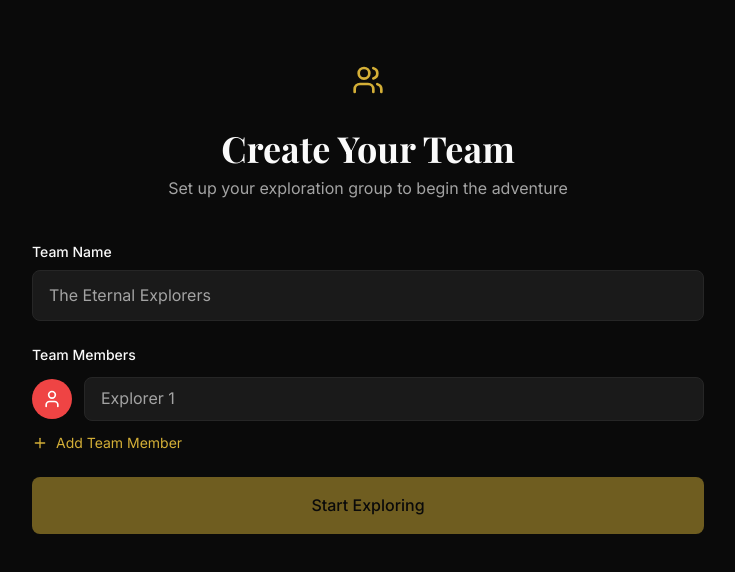
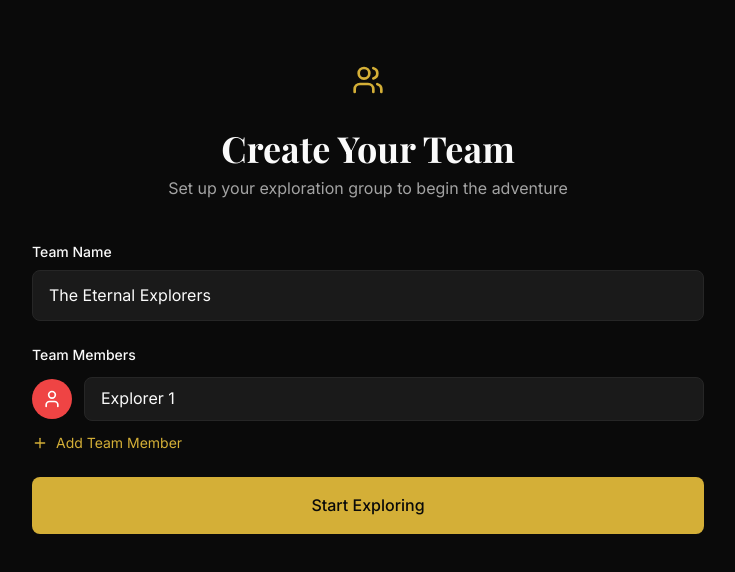
Before and after one commit to singhvibhor/city-quest, a React (Vite) app: page / in a window 1280 px wide. Both pictures are taken after a click on the button "Begin Your Journey". Shown: the top 572 px of the page, without its empty margins (272-1007 px from the left). Built offline with nearby package versions, Linux system fonts and the light colour scheme.

Commit message:
feat: initialize team name and member details in TeamSetup component
Co-authored-by: Vibhor Singh <6656886+singhvibhor@users.noreply.github.com>

```diff
--- a/src/components/TeamSetup.tsx
+++ b/src/components/TeamSetup.tsx
@@ -17,9 +17,9 @@ const AVATAR_COLORS = [
 
 export default function TeamSetup({ existingTeams, onTeamCreated, onSelectTeam }: TeamSetupProps) {
   const [mode, setMode] = useState<'select' | 'create'>(existingTeams.length > 0 ? 'select' : 'create');
-  const [teamName, setTeamName] = useState('');
+  const [teamName, setTeamName] = useState('The Eternal Explorers');
   const [members, setMembers] = useState<TeamMember[]>([
-    { id: '1', name: '', avatar: 'A' }
+    { id: '1', name: 'Explorer 1', avatar: 'A' }
   ]);
 
   const addMember = () => {
```
